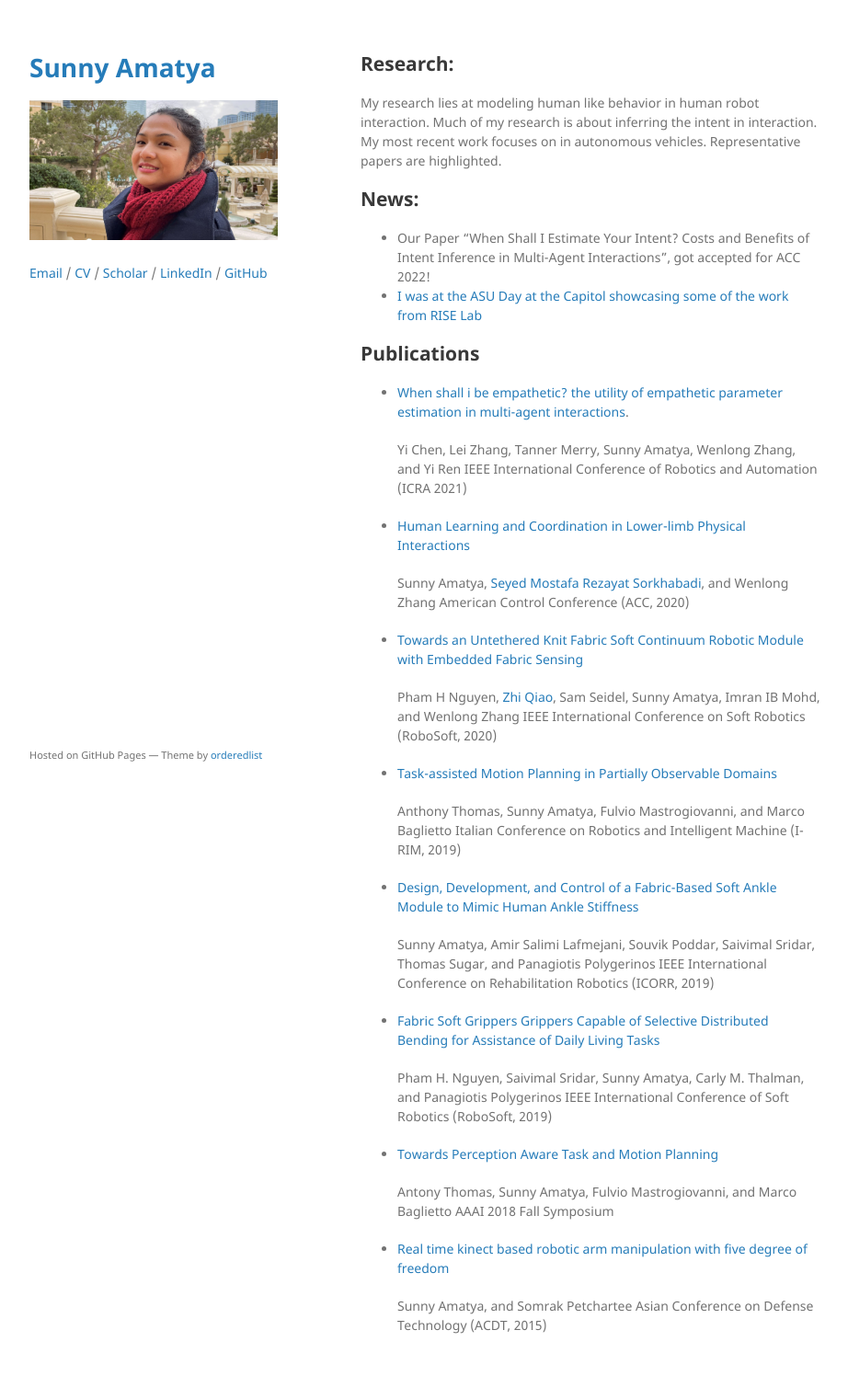
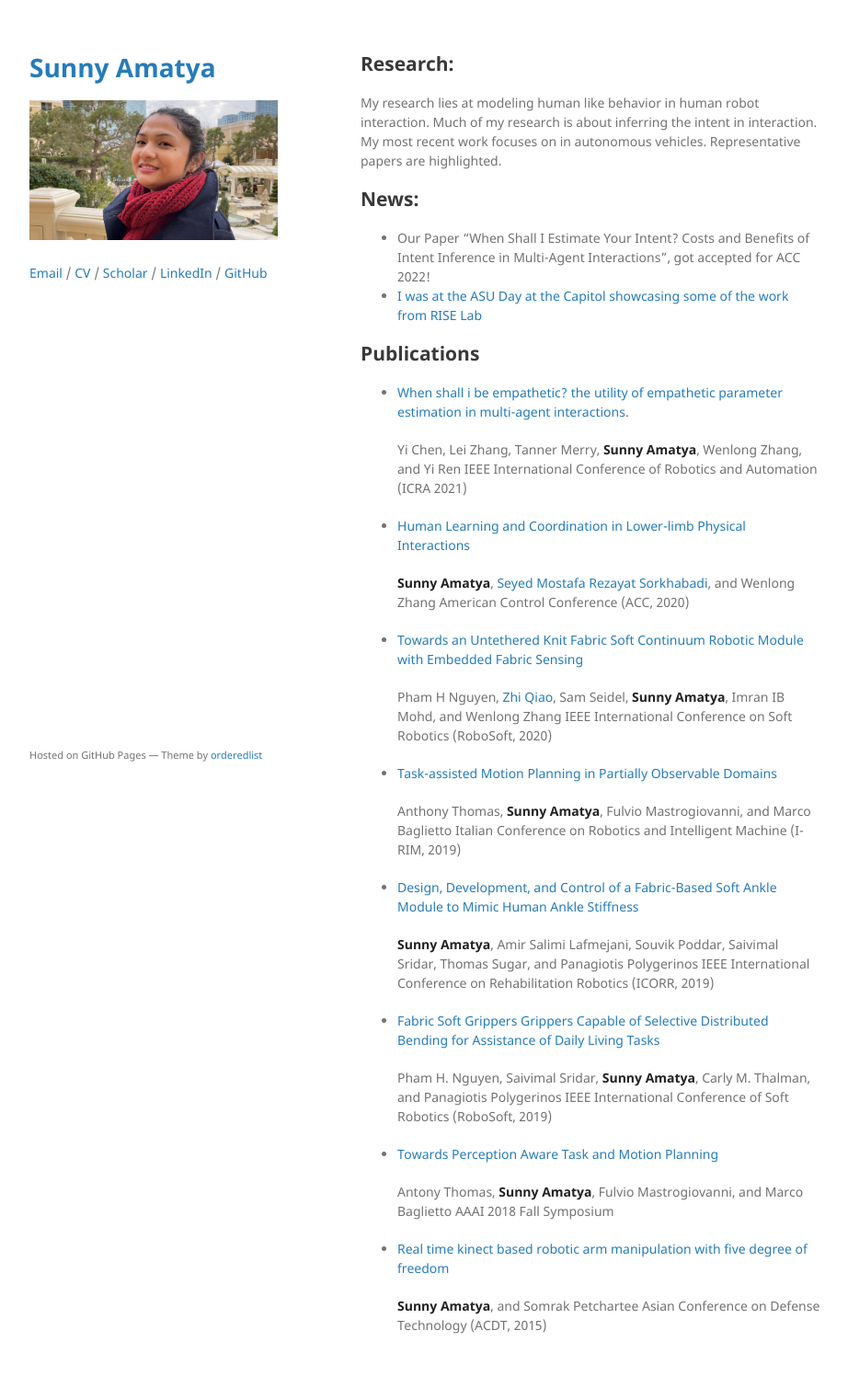
Before and after one commit to sunamatya/sunamatya.github.io, a Jekyll site: the page built from index.md, in a window 1280 px wide. Shown: the whole page at 92% size, without its empty margins (178-1100 px from the left). Built offline with Jekyll 4.4.1, drawn with Linux system fonts in a browser that asks for light colours; the repository's description, which GitHub fills in, is left out; our own code applies the rules of GitHub Pages for plain Markdown files.

```diff
--- a/index.md
+++ b/index.md
@@ -12,39 +12,40 @@ My most recent work focuses on in autonomous vehicles. Representative papers are
 ## Publications
 *   [When shall i be empathetic? the utility of empathetic parameter estimation in multi-agent interactions](https://ieeexplore.ieee.org/stamp/stamp.jsp?arnumber=9561079).
 
-	Yi Chen, Lei Zhang, Tanner Merry, Sunny Amatya, Wenlong Zhang, and Yi Ren
+	Yi Chen, Lei Zhang, Tanner Merry, **Sunny Amatya**, Wenlong Zhang, and Yi Ren
 	IEEE International Conference of Robotics and Automation (ICRA 2021)
 
 *   [Human Learning and Coordination in Lower-limb Physical Interactions](https://ieeexplore.ieee.org/stamp/stamp.jsp?arnumber=9147738)
 
-	Sunny Amatya, [Seyed Mostafa Rezayat Sorkhabadi](https://www.linkedin.com/in/mostafa-rezayat-37897358/), and Wenlong Zhang
+	**Sunny Amatya**, [Seyed Mostafa Rezayat Sorkhabadi](https://www.linkedin.com/in/mostafa-rezayat-37897358/), and Wenlong Zhang
 	American Control Conference (ACC, 2020)
+
 *   [Towards an Untethered Knit Fabric Soft Continuum Robotic Module with Embedded Fabric Sensing](https://ieeexplore.ieee.org/stamp/stamp.jsp?arnumber=9116025)
 
-	Pham H Nguyen, [Zhi Qiao](https://scholar.google.com/citations?user=LZCFHPQAAAAJ&hl=en), Sam Seidel, Sunny Amatya, Imran IB Mohd, and Wenlong Zhang
+	Pham H Nguyen, [Zhi Qiao](https://scholar.google.com/citations?user=LZCFHPQAAAAJ&hl=en), Sam Seidel, **Sunny Amatya**, Imran IB Mohd, and Wenlong Zhang
 	IEEE International Conference on Soft Robotics (RoboSoft, 2020)
 
 *	[Task-assisted Motion Planning in Partially Observable Domains](https://arxiv.org/pdf/1908.10227.pdf)
 
-	Anthony Thomas, Sunny Amatya, Fulvio Mastrogiovanni, and Marco Baglietto
+	Anthony Thomas, **Sunny Amatya**, Fulvio Mastrogiovanni, and Marco Baglietto
 	Italian Conference on Robotics and Intelligent Machine (I-RIM, 2019)
 
 *	[Design, Development, and Control of a Fabric-Based Soft Ankle Module to Mimic Human Ankle Stiffness](https://ieeexplore.ieee.org/abstract/document/8779495)
 
-	Sunny Amatya, Amir Salimi Lafmejani, Souvik Poddar, Saivimal Sridar, Thomas Sugar, and Panagiotis Polygerinos
+	**Sunny Amatya**, Amir Salimi Lafmejani, Souvik Poddar, Saivimal Sridar, Thomas Sugar, and Panagiotis Polygerinos
 	IEEE International Conference on Rehabilitation Robotics (ICORR, 2019)
 
 *	[Fabric Soft Grippers Grippers Capable of Selective Distributed Bending for Assistance of Daily Living Tasks](https://ieeexplore.ieee.org/stamp/stamp.jsp?arnumber=8722758)
 
-	Pham H. Nguyen, Saivimal Sridar, Sunny Amatya, Carly M. Thalman, and Panagiotis Polygerinos
+	Pham H. Nguyen, Saivimal Sridar, **Sunny Amatya**, Carly M. Thalman, and Panagiotis Polygerinos
 	IEEE International Conference of Soft Robotics (RoboSoft, 2019)
 
 *	[Towards Perception Aware Task and Motion Planning](https://www.researchgate.net/profile/Antony-Thomas-3/publication/329399485_Towards_Perception_Aware_Task-Motion_Planning/links/5c06898d299bf169ae316c84/Towards-Perception-Aware-Task-Motion-Planning.pdf)
 
-	Antony Thomas, Sunny Amatya, Fulvio Mastrogiovanni, and Marco Baglietto
+	Antony Thomas, **Sunny Amatya**, Fulvio Mastrogiovanni, and Marco Baglietto
 	AAAI 2018 Fall Symposium
 
 * 	[Real time kinect based robotic arm manipulation with five degree of freedom](https://ieeexplore.ieee.org/stamp/stamp.jsp?arnumber=7111574)
 
-	Sunny Amatya, and Somrak Petchartee
+	**Sunny Amatya**, and Somrak Petchartee
 	Asian Conference on Defense Technology (ACDT, 2015)
```
